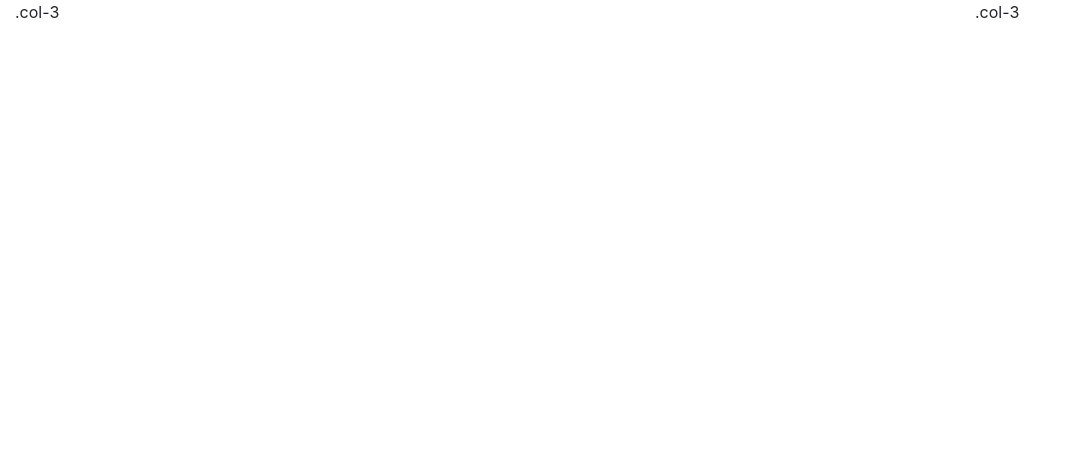
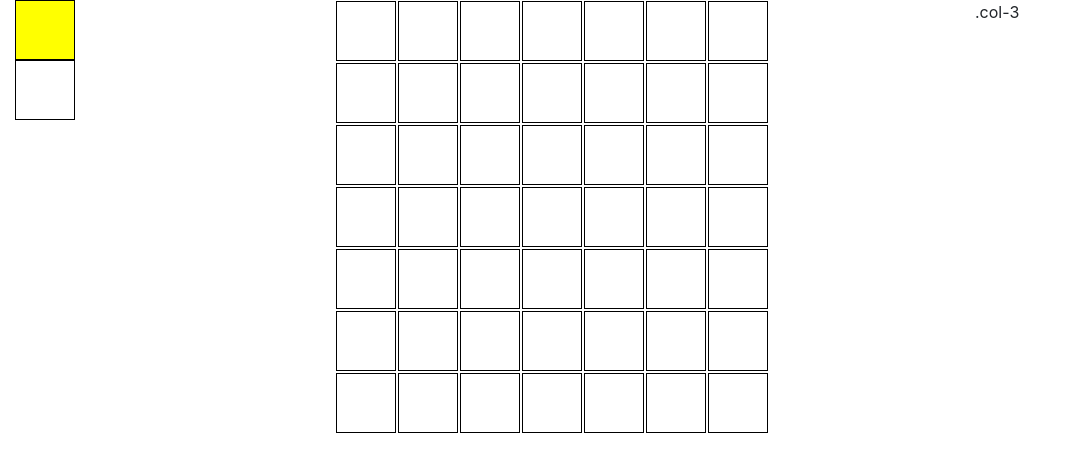
Before and after one commit to SeungsooKang/germwarfare, a React (Create React App) app: page / in a window 1280 px wide. Shown: the top 472 px of the page, without its empty margins (0-1067 px from the left). Built offline with nearby package versions, Linux system fonts and the light colour scheme.

Commit message:
Create map layout

```diff
--- a/src/App.js
+++ b/src/App.js
@@ -2,12 +2,18 @@ import React from 'react';
 import { Container, Row, Col } from 'reactstrap';
 import './App.css';
 import MainPane from './MainPane'
+import Cell from './Cell'
 
 function App() {
   return (
     <Container fluid>
       <Row>
-        <Col xs="3">.col-3</Col>
+        <Col xs="3">
+          <Cell status={0} bgStatus={2}/>
+          <Cell/>
+
+        </Col>
+
         <Col xs="6">
             <MainPane/>
         </Col>
--- /dev/null
+++ b/src/Cell.js
@@ -0,0 +1,39 @@
+import React from 'react'
+
+class Cell extends React.Component {
+
+    playerColor = ['white', 'red', 'blue'];
+    bgColor = ['white', 'green', 'yellow'];
+
+    state = {
+        status: this.props.status || 0,
+        bgStatus: this.props.bgStatus || 0
+    }
+
+    boxStyle = {
+        width: '60px',
+        height: '60px',
+        border: '1px solid black',
+        background: this.bgColor[this.state.bgStatus]
+    }
+
+    circleStyle = {
+        width: '50px',
+        height: '50px',
+        WebkitBorderRadius: '25px',
+        MozBorderRadius: '25px',
+        borderRadius: '25px',
+        background: this.playerColor[this.state.status],
+        margin: '0 auto'
+    }
+
+    render() {
+        return (
+            <div style={this.boxStyle}>
+                { this.state.status !== 0 ? <div style={this.circleStyle}></div> : '' }
+            </div>
+        )
+    }
+}
+
+export default Cell
--- a/src/MainPane.js
+++ b/src/MainPane.js
@@ -1,14 +1,35 @@
 import React from 'react'
+import Cell from './Cell'
+
+const CreateRow = ({numCol}) => {
+    var items = [];
+    for (var i = 0; i < numCol; i++) {
+        items.push(<td key={i}><Cell/></td>);
+    }
+    return <tr>{items}</tr>;
+}
+
+const CreateMap = ({numRow, numCol}) => {
+    var rows = [];
+    for (var i = 0; i < numRow; i++) {
+        rows.push(<CreateRow key={i} numCol={numCol}/>);
+    }
+    return <table>
+            <tbody>{rows}</tbody>
+    </table>;
+}
 
 class MainPane extends React.Component {
 
+    mapSize = {
+        numRow: 7,
+        numCol: 7
+    }
+
     render() {
-        return (
-           <div>
-
-           </div>
-        )
+        return <div><CreateMap numRow={7} numCol={7}/></div>;
     }
 }
 
+
 export default MainPane
```
